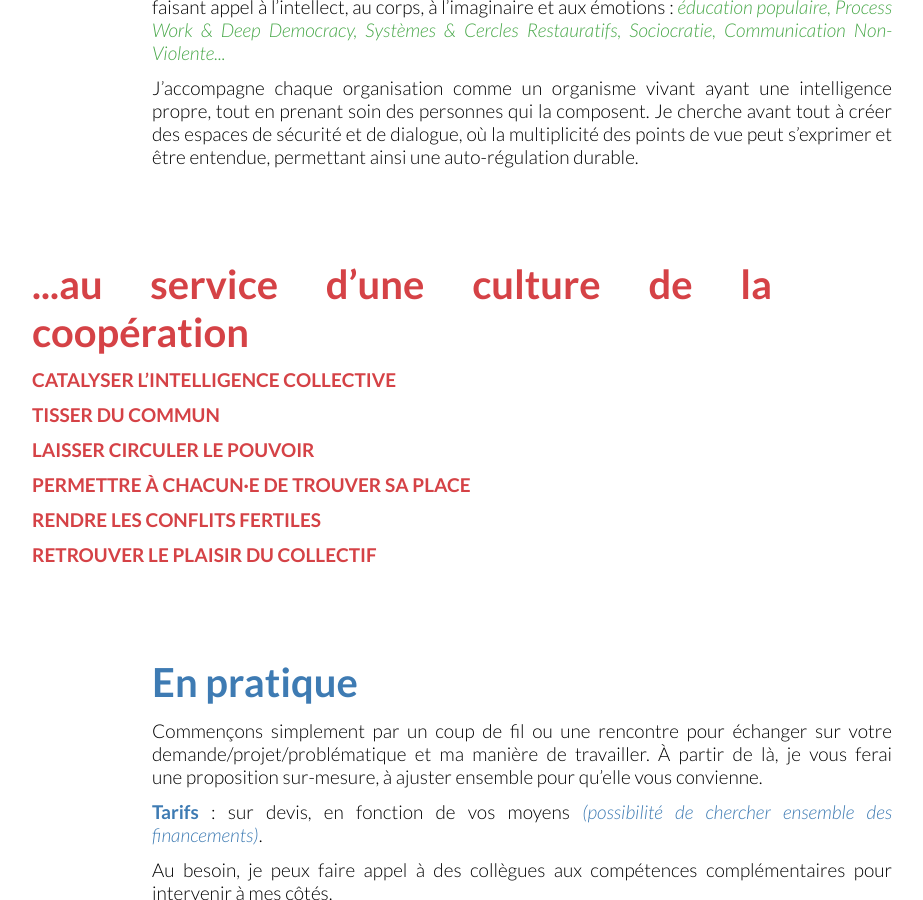
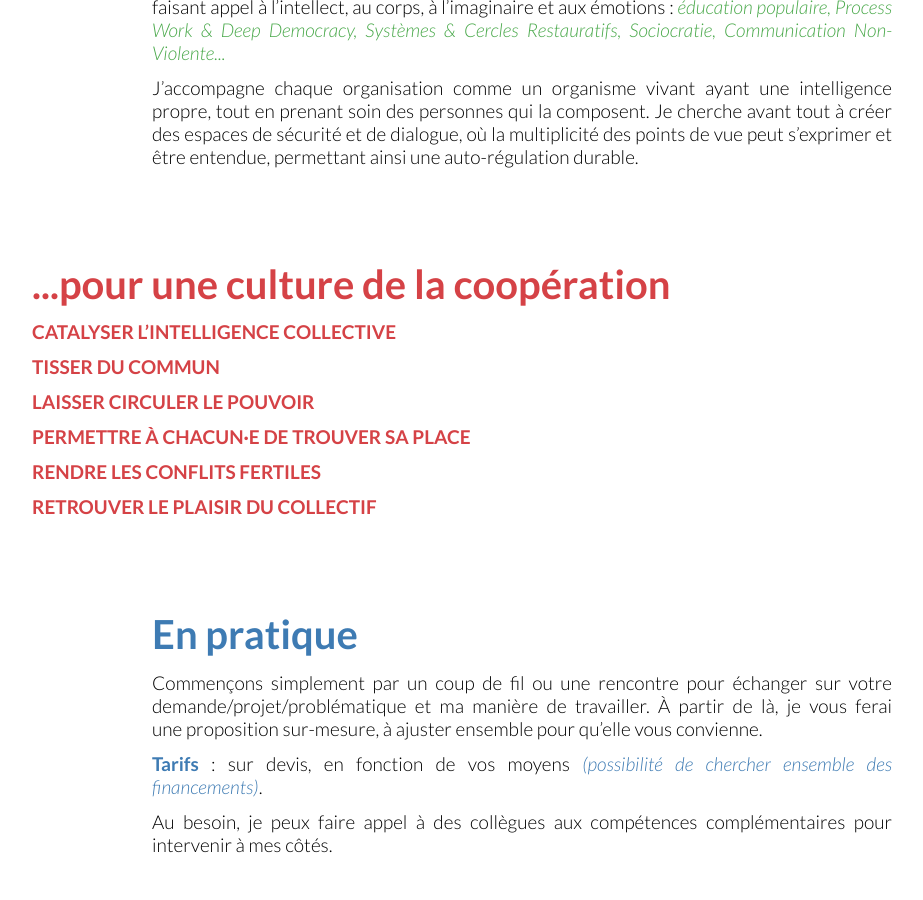
Before and after one commit to leomatteudi/leomatteudi, a Jekyll site: the page built from pages/2-organisations.html, in a window 1280 px wide and 900 px high, scrolled down 962 px. Shown: the whole window, without its empty margins (178-1101 px from the left). Built offline with Jekyll 4.4.1, drawn with Linux system fonts in a browser that asks for light colours.

Commit message:
Update 2-organisations.html

```diff
--- a/pages/2-organisations.html
+++ b/pages/2-organisations.html
@@ -19,7 +19,7 @@ title: Organisations
 </div>
 
 <div id="approche" class="block red">
-	<h2>...au service d’une culture de la coopération</h2>
+	<h2>...pour une culture de la coopération</h2>
 	<p><strong>CATALYSER L’INTELLIGENCE COLLECTIVE</strong></p>
 	<p><strong>TISSER DU COMMUN</strong></p>
 	<p><strong>LAISSER CIRCULER LE POUVOIR</strong></p>
```
